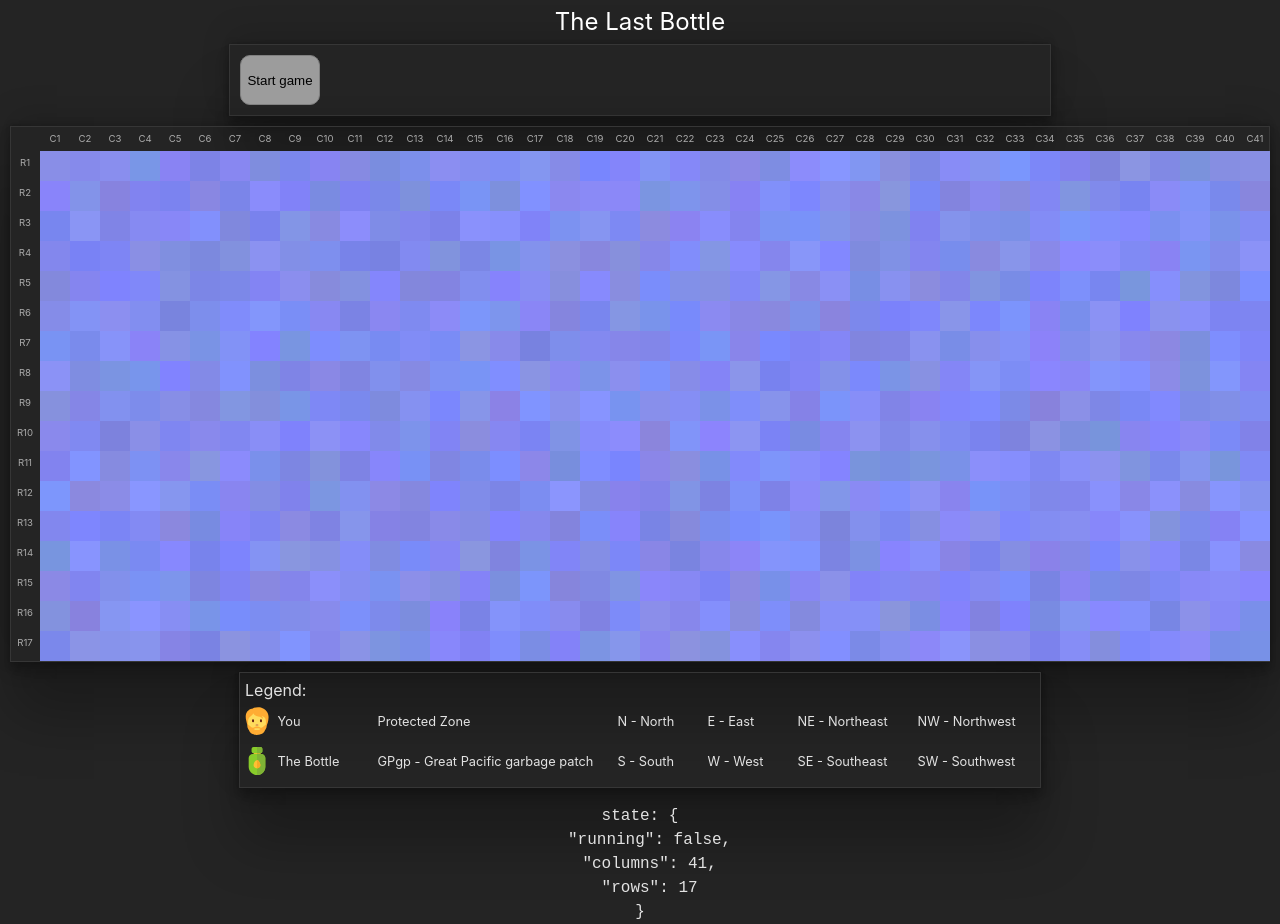
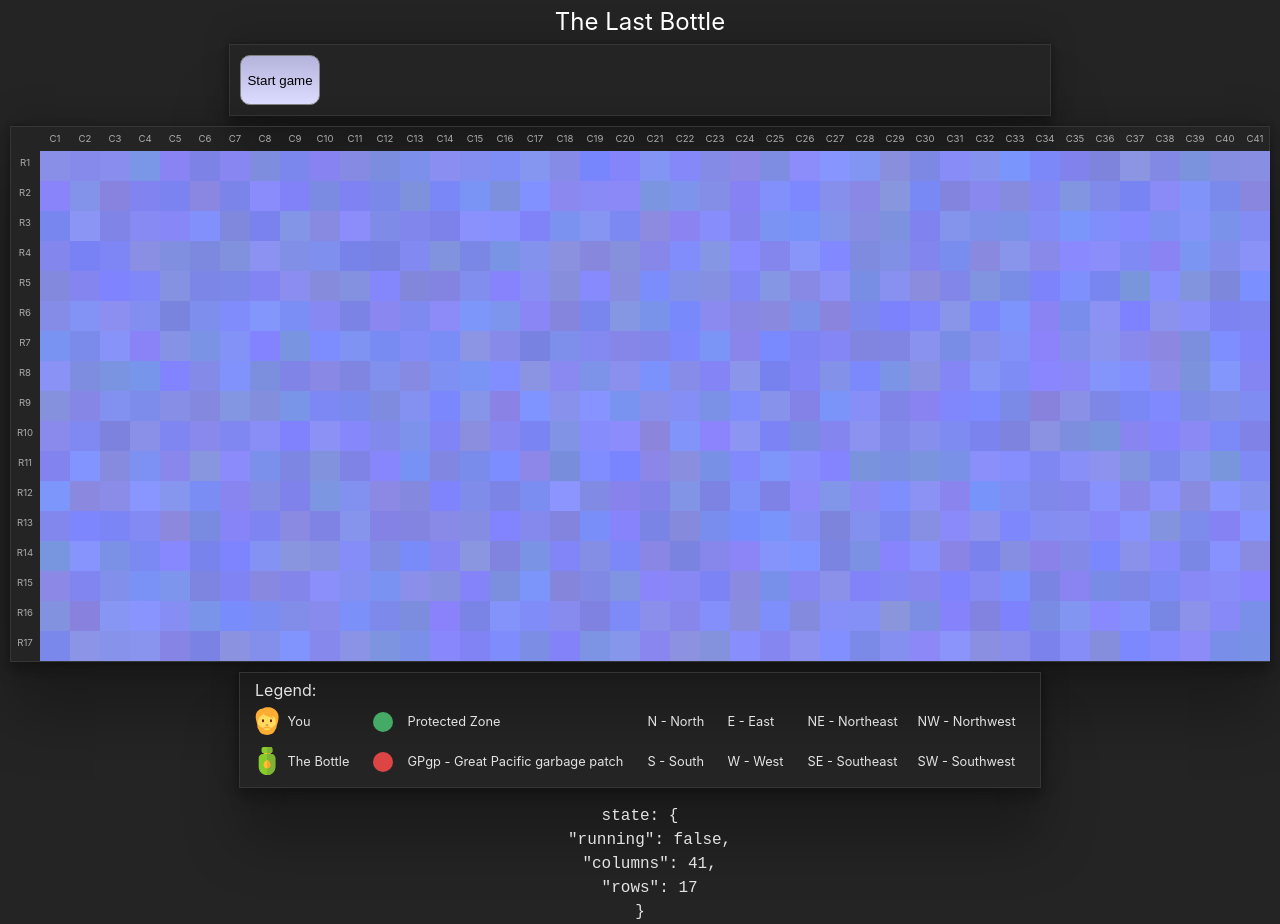
Before and after one commit to koakh/ChallengeTheLastBottle, a React (Vite) app: page / in a window 1280 px wide. Built offline with nearby package versions, Linux system fonts and the light colour scheme.

Commit message:
start finish second beta

```diff
--- a/src/App.css
+++ b/src/App.css
@@ -36,15 +36,15 @@ html,body {
   margin-right: 10px;
   height: 50px;
   color: black;
-  background-color: #9c9c9c;
   min-width: 80px;
+  /* background-color: #adadad; */
+  background-image: linear-gradient(rgb(180,180,220), rgb(220,220,255));
   /* background-image: linear-gradient(rgb(120,120,220), rgb(180,180,255)); */
   /* box-shadow: rgba(0, 0, 0, 0.25) 0px 54px 55px, rgba(0, 0, 0, 0.12) 0px -12px 30px, rgba(0, 0, 0, 0.12) 0px 4px 6px, rgba(0, 0, 0, 0.17) 0px 12px 13px, rgba(0, 0, 0, 0.09) 0px -3px 5px; */
 }
 
 .button:disabled {
-  background-color: #8a8a8a;
-  /* background-image: linear-gradient(rgb(80,80,180), rgb(140,140,240)); */
+  background-image: linear-gradient(rgb(100,100,120), rgb(160,160,180));
 }
 
 .button:hover {
--- a/src/App.jsx
+++ b/src/App.jsx
@@ -25,6 +25,7 @@ const App = () => {
 
   // eventHandlers
   const onClickStartGameHandler = e => {
+    setUIDisabled(true);
     dispatch({
       type: 'START_GAME'
     });
@@ -46,7 +47,11 @@ const App = () => {
     const directionStatus = getDirection(
       state,
       state.gameStatus.directionStatus,
+      roleDirectionStatus,
       roleStepsStatus
+    );
+    log(
+      `roleDirectionStatus: ${roleDirectionStatus}, roleStepsStatus: ${roleStepsStatus}, directionStatus: ${directionStatus}`
     );
 
     // start rolling
--- a/src/app/game.js
+++ b/src/app/game.js
@@ -120,10 +120,15 @@ const getEntityRandomPosition = (cols, rows, collisionArray) => {
  * @param {*} state
  * @returns directionStatus array
  */
-export const getDirection = (state, directionStatus, roleStepsStatus) => {
-  const debug = false;
+export const getDirection = (
+  state,
+  directionStatus,
+  roleDirectionStatus,
+  roleStepsStatus
+) => {
+  const debug = true;
 
-  const outavailableDirections = availableDirections =>
+  const outAvailableDirections = availableDirections =>
     log(
       `availableDirections: ${JSON.stringify(
         availableDirections.map(e => e[0]),
@@ -135,14 +140,14 @@ export const getDirection = (state, directionStatus, roleStepsStatus) => {
   // start without any round
   if (state.gameStatus.rounds.length === 0) {
     const availableDirections = constants.DIRECTIONS.slice(0, 6);
-    if (debug) outavailableDirections(availableDirections);
-    return availableDirections[roleStepsStatus - 1];
+    if (debug) outAvailableDirections(availableDirections);
+    return availableDirections[roleDirectionStatus - 1];
   } else {
     const availableDirections = constants.DIRECTIONS.filter(
       e => e[0] !== directionStatus[0] && e[0] !== directionStatus[1]
     );
-    if (debug) outavailableDirections(availableDirections);
-    return availableDirections[roleStepsStatus - 1];
+    if (debug) outAvailableDirections(availableDirections);
+    return availableDirections[roleDirectionStatus - 1];
   }
 };
 
@@ -213,7 +218,7 @@ export const getMoveStepPositions = (
   columns,
   rows
 ) => {
-  const debug = true;
+  const debug = false;
   if (debug)
     log(
       `move ${roleStepsStatus} step(s) to direction ${directionStatus[0]} from current ${position} position`
--- a/src/components/cell/Cell.css
+++ b/src/components/cell/Cell.css
@@ -1,6 +1,8 @@
 .cell {
-  width: 30px;
-  height: 30px;
+  min-width: 30px;
+  min-height: 30px;
+  max-width: 30px;
+  max-height: 30px;
 }
 
 .cell > div {
--- a/src/components/cell/Cell.jsx
+++ b/src/components/cell/Cell.jsx
@@ -39,20 +39,6 @@ export default function Cell ({ position }) {
       startPosB
     ] = constants.COLORS.randomStartingCellArea;
 
-    // player
-    if (
-      state.gameStatus.gpgpAreaArray &&
-      arrayIsInArray(state.gameStatus.gpgpAreaArray, [x, y])
-    ) {
-      return generateRandomRgbColor(gpgpR, gpgpG, gpgpB);
-    }
-    // protectedZone
-    if (
-      state.gameStatus.pzAreaArray &&
-      arrayIsInArray(state.gameStatus.pzAreaArray, [x, y])
-    ) {
-      return generateRandomRgbColor(pzR, pzG, pzB);
-    }
     // playerPosition, before startingPosition, player always overlap startingPosition
     if (
       state.gameStatus.playerStatus &&
@@ -80,6 +66,23 @@ export default function Cell ({ position }) {
       return generateRandomRgbColor(startPosR, startPosG, startPosB);
     }
 
+    // this was the last priority to render before water
+
+    // gpgp
+    if (
+      state.gameStatus.gpgpAreaArray &&
+      arrayIsInArray(state.gameStatus.gpgpAreaArray, [x, y])
+    ) {
+      return generateRandomRgbColor(gpgpR, gpgpG, gpgpB);
+    }
+    // protectedZone
+    if (
+      state.gameStatus.pzAreaArray &&
+      arrayIsInArray(state.gameStatus.pzAreaArray, [x, y])
+    ) {
+      return generateRandomRgbColor(pzR, pzG, pzB);
+    }
+
     // ocean
     return generateRandomRgbColor(oceanR, oceanG, oceanB);
   };
--- a/src/components/legend/Legend.css
+++ b/src/components/legend/Legend.css
@@ -11,7 +11,7 @@
 }
 
 .legendTitle {
-  padding: 5px;
+  padding: 5px 5px 5px 15px;
   text-align: left;
 }
 
@@ -30,7 +30,7 @@
 }
 
 .col1 {
-  min-width: 100px;
+  min-width: 85px;
 }
 
 .col2 {
@@ -38,9 +38,25 @@
 }
 
 .col34 {
-  min-width: 90px;
+  min-width: 80px;
 }
 
 .col56 {
-  min-width: 120px;
+  min-width: 110px;
 }
+
+.pz {
+  background: #44aa66;
+  margin-top: 5px;
+  border-radius: 50%;
+  height: 20px;
+  width: 20px;
+}
+
+.gpgp {
+  background: #dd4444;
+  margin-top: 5px;
+  border-radius: 50%;
+  height: 20px;
+  width: 20px;
+}
--- a/src/components/legend/Legend.jsx
+++ b/src/components/legend/Legend.jsx
@@ -12,6 +12,9 @@ export default function Legend () {
             <img alt='player' className='thing' src={player1} />
           </div>
           <div className='col1'>You</div>
+          <div className='col0'>
+            <div className='pz' />
+          </div>
           <div className='col2'>Protected Zone</div>
           <div className='col34'>N - North</div>
           <div className='col34'>E - East</div>
@@ -23,6 +26,9 @@ export default function Legend () {
             <img alt='player' className='thing' src={bottle2} />
           </div>
           <div className='col1'>The Bottle</div>
+          <div className='col0'>
+            <div className='gpgp' />
+          </div>
           <div className='col2'>GPgp - Great Pacific garbage patch</div>
           <div className='col34'>S - South</div>
           <div className='col34'>W - West</div>
```
Also changed, not shown: 1 other file (tests, documents, lock files or other folders).
